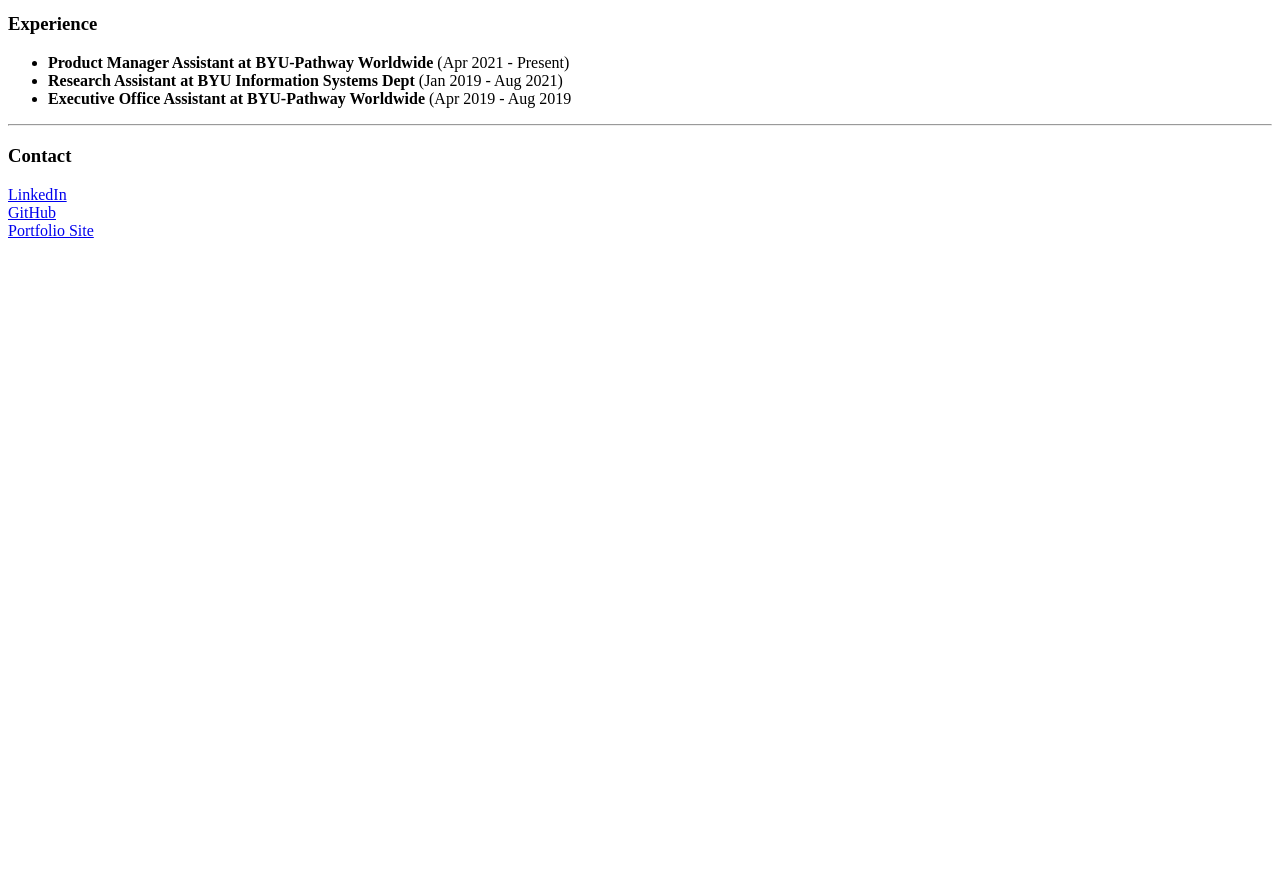
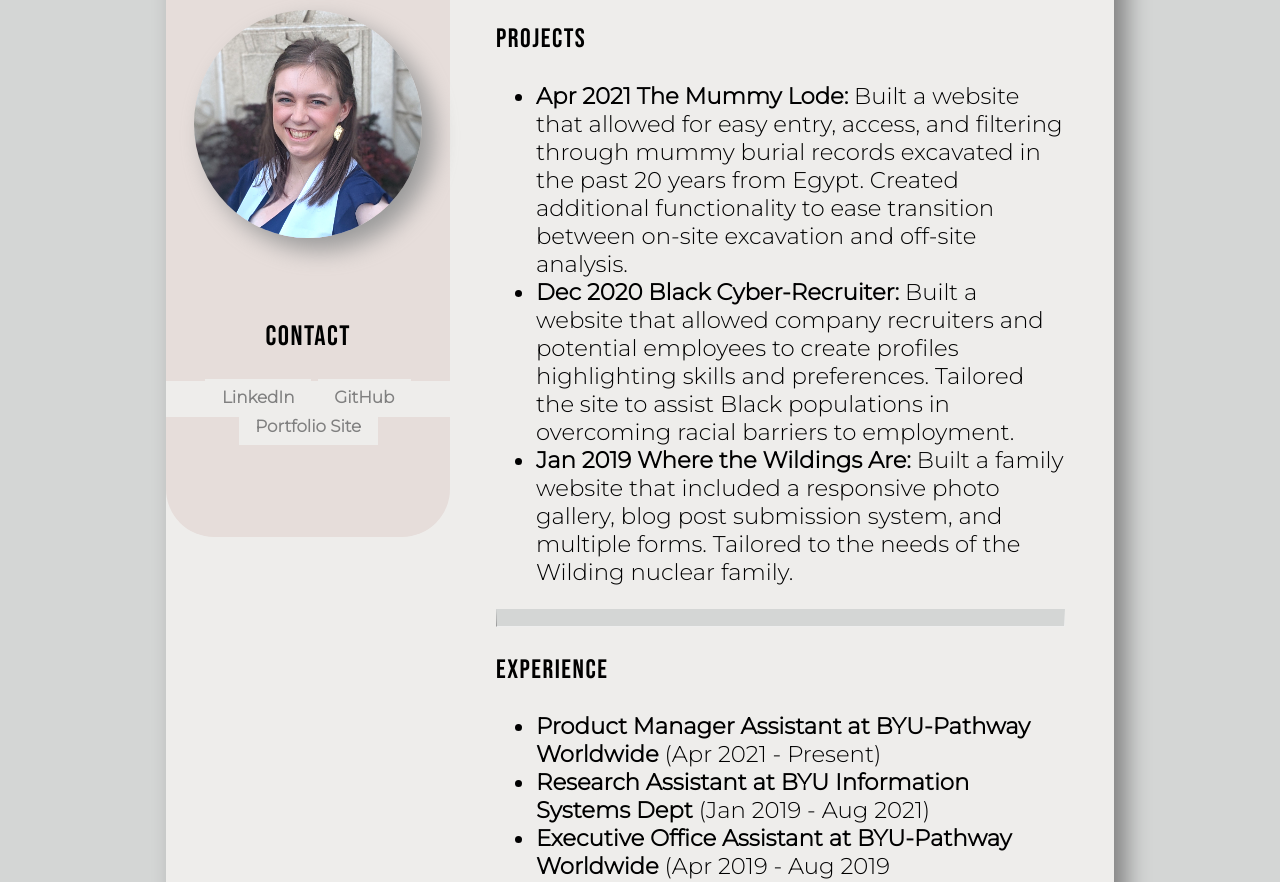
Before and after one commit to hwilding2/d7_portfolio, a plain HTML site: page index.html in a window 1280 px wide. Shown: the part 467-1349 px from the top of the page. Before the commit the page ends 800 px from the top, so only its background shows below. Drawn offline with Linux system fonts and the light colour scheme.

Commit message:
css updates

```diff
--- a/index.html
+++ b/index.html
@@ -5,11 +5,28 @@
     <meta http-equiv="X-UA-Compatible" content="IE=edge">
     <meta name="viewport" content="width=device-width, initial-scale=1.0">
     <title>Portfolio</title>
+    <link rel='stylesheet' href='styles.css'/>
+    <link rel="preconnect" href="https://fonts.googleapis.com">
+    <link rel="preconnect" href="https://fonts.gstatic.com" crossorigin>
+    <link href="https://fonts.googleapis.com/css2?family=Bebas+Neue&display=swap" rel="stylesheet">
+    <link href="https://fonts.googleapis.com/css2?family=Montserrat:wght@300&display=swap" rel="stylesheet">
+    <link rel="shortcut icon" type="image/jpg" href="pngegg.png"/>
 </head>
 <body>
+    <div class="container">
+        <div class="row">
+            <div class="col1">
                 <h1>Haven D. Wilding</h1>
                 <h2>B.S. Information Systems, Dec 2021</h2>
-    <br><br>
+                <img src="profile.jpg" id="profile"/>
+                <h3>Contact</h3>
+                <ul class="contactul">
+                <li class="contactli"><a href="https://www.linkedin.com/in/haven-wilding/">LinkedIn</a></li>
+                <li class="contactli"><a href="https://github.com/hwilding2">GitHub</a></li>
+                <li class="contactli"><a href="https://bit.ly/hwportfolio">Portfolio Site</a></li>
+                </ul>
+            </div>
+            <div class="col2">
                 <h3>About</h3>
                 <p>Haven grew up in Sherwood, OR where she developed passions for writing, music, and programming. She is a senior at Brigham Young University, graduating in December with her bachelor's degree in Information Systems. Haven is the wife of Jonathan Wilding and mother to Harper Rose Wilding, born August 22, 2020.</p>
                 <hr>
@@ -27,9 +44,11 @@
                     <li><b>Executive Office Assistant at BYU-Pathway Worldwide</b> (Apr 2019 - Aug 2019</li>
                 </ul>
                 <hr>
-    <h3>Contact</h3>
-    <a href="https://www.linkedin.com/in/haven-wilding/">LinkedIn</a><br>
-    <a href="https://github.com/hwilding2">GitHub</a><br>
-    <a href="https://bit.ly/hwportfolio">Portfolio Site</a><br>
+            </div>
+        </div>
+    </div>
+    <br><br>
+
+
 </body>
 </html>
--- /dev/null
+++ b/styles.css
@@ -0,0 +1,87 @@
+body {
+    background-color:#D4D6D5;
+    font-family: 'Montserrat', sans-serif;
+    font-size: 1.5em;
+}
+
+h1, h2, h3 {
+    font-family: 'Bebas Neue', cursive;
+    font-weight:100;
+    letter-spacing: 1.5px;
+}
+
+.contactul {
+    list-style-type: none;
+    background-color:#EEEDEB;
+    height:1.5em;
+    margin-top: 0em;
+    padding: 0em;
+}
+
+.contactli {
+    display: inline;
+    font-weight: bold;
+    font-size: 0.7em;
+    font-style: none;
+}
+
+li a {
+    display: block inline;
+    text-align: center;
+    padding: 0.5em 1em;
+    text-decoration: none;
+    background-color: #EEEDEB;
+    color:gray;
+}
+
+li a:hover {
+    background-color:gray;
+    color:white;
+}
+
+.container {
+    width: 75%;
+    text-align: center;
+    margin: 4em auto;
+    background-color:#EEEDEB;
+    border-radius: 2em;
+    box-shadow: 0.5em 0.5em 1em 0em gray;
+}
+
+hr {
+    border-top: 0.75em solid #D4D6D5;
+}
+
+.col1 {
+    float: left;
+    width: 30%;
+    background-color: #E6DDDA;
+    padding: 4em 0em;
+    border-radius: 2em;
+    /* margin: 1em; */
+  }
+
+.col2 {
+    float: left;
+    width: 60%;
+    text-align: left;
+    margin-left: 2em;
+    padding: 2em 0em;
+    border-radius: 2em;
+    font-size: 0.95em;
+}
+
+.row:after {
+    content: "";
+    display: table;
+    clear: both;
+}
+
+#profile {
+    width: 80%;
+    border-radius: 50%;
+    margin: 2em auto;
+    filter: brightness(120%);
+    box-shadow: 0.5em 0.5em 1em 0em gray;
+
+}
```
Also changed, not shown: pngegg.png (added), profile.jpg (added). Lines whose indentation alone changed are shown as unchanged.
